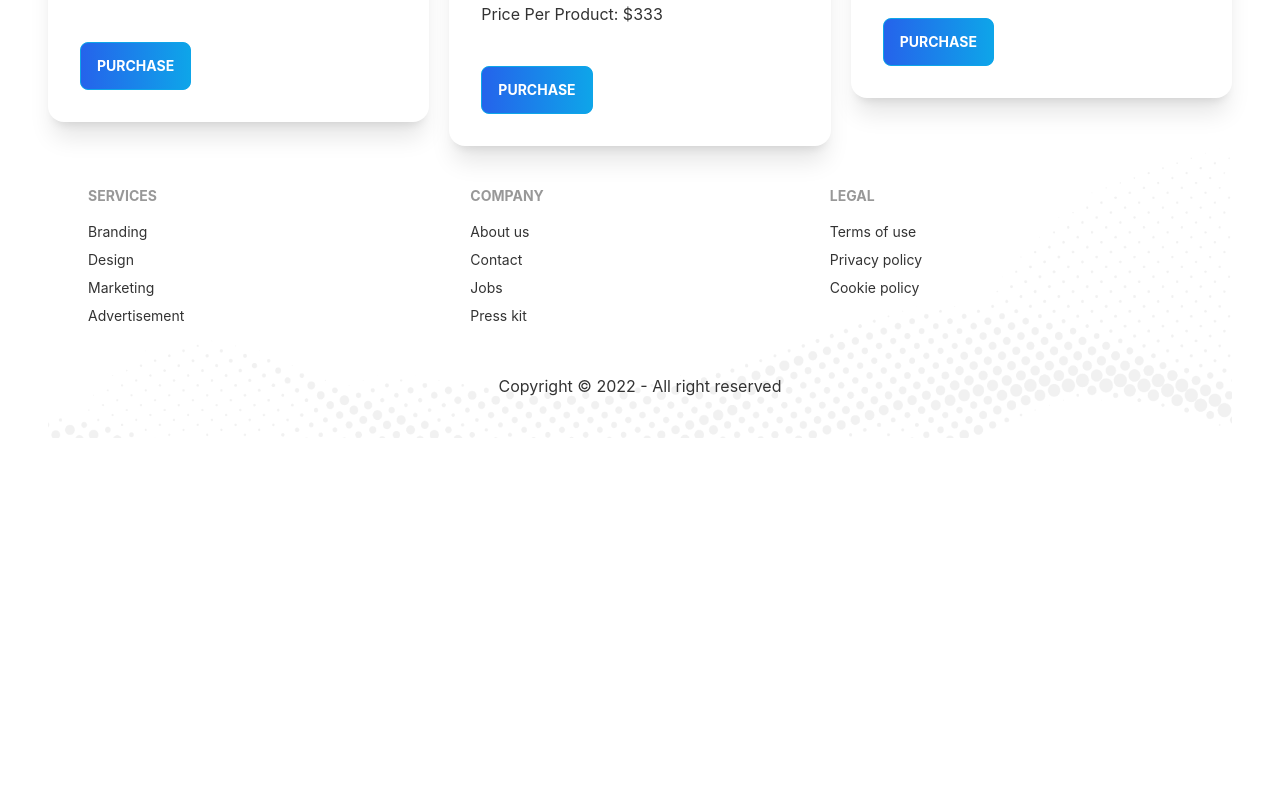
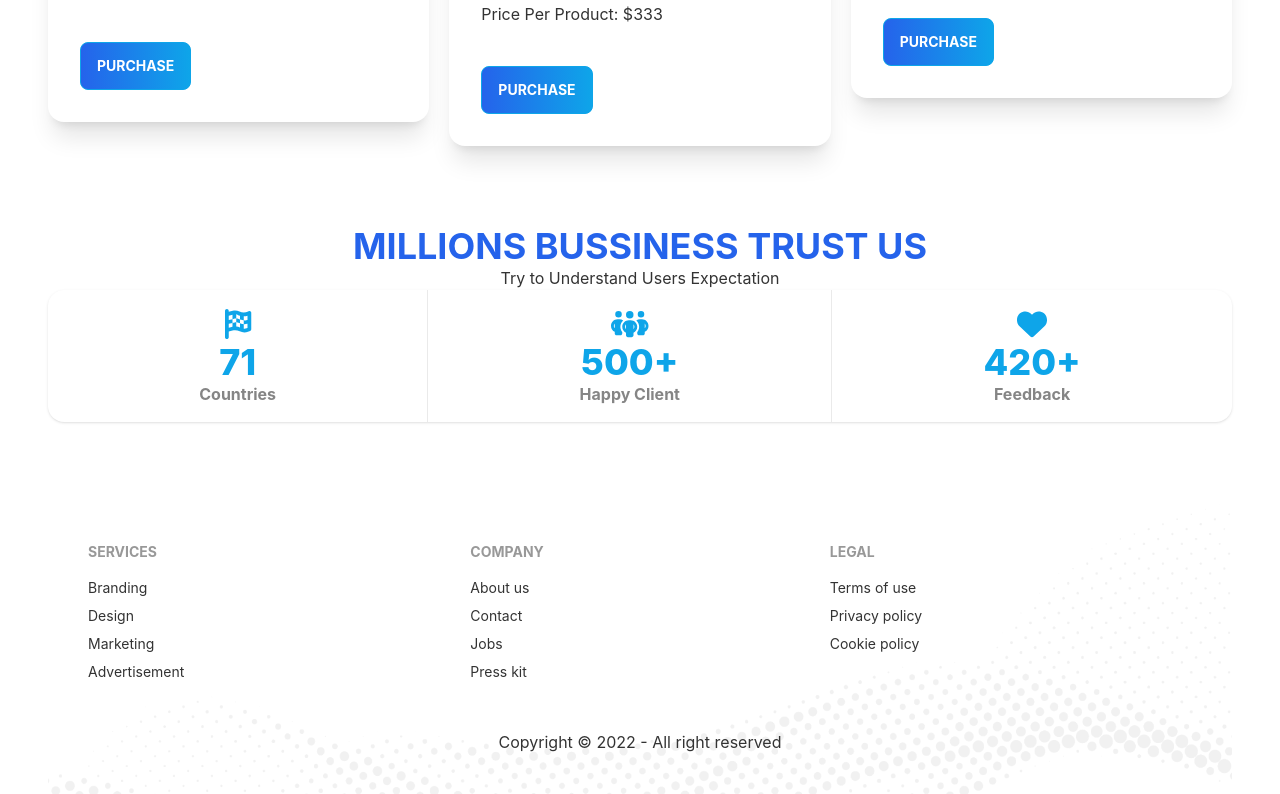
Before and after one commit to faisalkn-71/vehicle-parts-client, a React (Create React App) app: page / in a window 1280 px wide. Shown: the part 1595-2389 px from the top of the page. Before the commit the page ends 2033 px from the top, so only its background shows below. Built offline with nearby package versions, Linux system fonts and the light colour scheme.

Commit message:
bussiness-done

```diff
--- a/package.json
+++ b/package.json
@@ -3,6 +3,9 @@
   "version": "0.1.0",
   "private": true,
   "dependencies": {
+    "@fortawesome/fontawesome-svg-core": "^6.1.1",
+    "@fortawesome/free-solid-svg-icons": "^6.1.1",
+    "@fortawesome/react-fontawesome": "^0.1.18",
     "@testing-library/jest-dom": "^5.16.4",
     "@testing-library/react": "^13.2.0",
     "@testing-library/user-event": "^13.5.0",
--- /dev/null
+++ b/src/Pages/Home/Bussiness.js
@@ -0,0 +1,46 @@
+import React from 'react';
+import { FontAwesomeIcon } from '@fortawesome/react-fontawesome';
+import { faFlagCheckered, faHeart, faPeopleGroup } from '@fortawesome/free-solid-svg-icons'
+
+const Bussiness = () => {
+    return (
+        <div className='my-20'>
+            <div className='text-center'>
+            <h1 className='text-4xl text-secondary font-bold uppercase'>Millions Bussiness Trust Us</h1>
+            <h1>Try to Understand Users Expectation</h1>
+            </div>
+
+
+            <div class="stats stats-vertical w-full lg:stats-horizontal shadow text-center text-primary ">
+
+                <div class="stat">
+                    <div className='text-3xl'>
+                    <FontAwesomeIcon icon={faFlagCheckered} />
+                    </div>
+                    <div class="stat-value">71</div>
+                    <div class="stat-title font-bold">Countries</div>
+
+                </div>
+
+                <div class="stat">
+                    <div className='text-3xl'>
+                    <FontAwesomeIcon icon={faPeopleGroup} />
+                    </div>
+                    <div class="stat-value">500+</div>
+                    <div class="stat-title font-bold">Happy Client</div>
+                </div>
+
+                <div class="stat">
+                    <div className='text-3xl'>
+                    <FontAwesomeIcon icon={faHeart} />
+                    </div>
+                    <div class="stat-value">420+</div>
+                    <div class="stat-title font-bold">Feedback</div>
+                </div>
+
+            </div>
+        </div>
+    );
+};
+
+export default Bussiness;
--- a/src/Pages/Home/Home.js
+++ b/src/Pages/Home/Home.js
@@ -1,6 +1,7 @@
 import React from 'react';
 import Footer from '../Shared/Footer';
 import Banner from './Banner';
+import Bussiness from './Bussiness';
 import Products from './Products';
 
 const Home = () => {
@@ -9,6 +10,7 @@ const Home = () => {
 
             <Banner></Banner>
             <Products></Products>
+            <Bussiness></Bussiness>
             <Footer></Footer>
         </div>
     );
```
Also changed, not shown: 1 other file (tests, documents, lock files or other folders).
